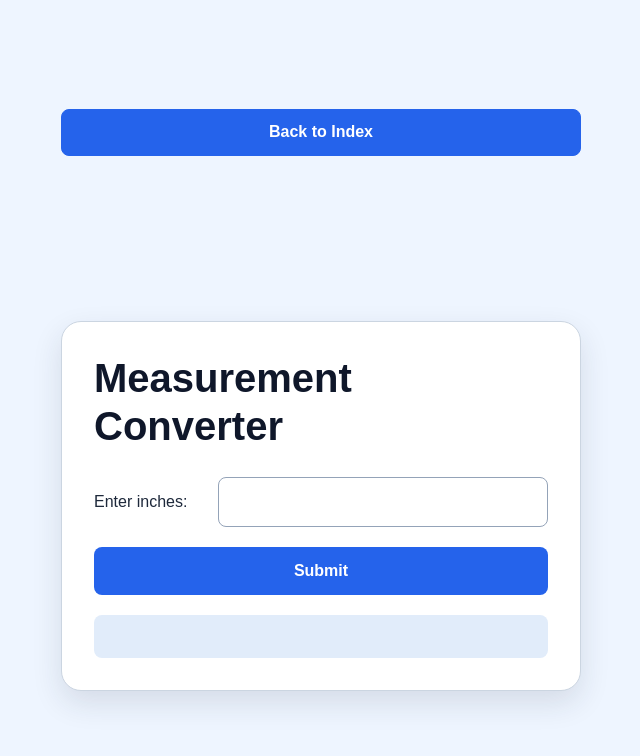
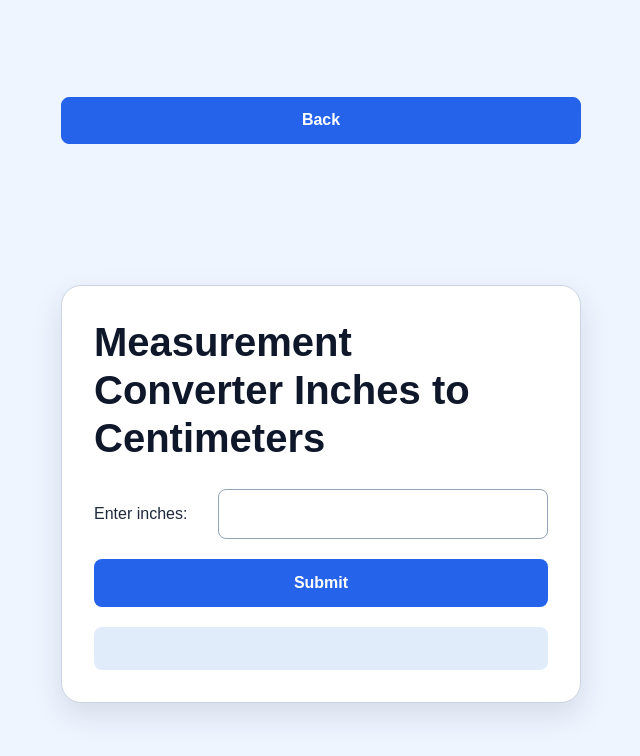
Before and after one commit to dogdogyoop/DTI224, a website: page converter.html in a window 1280 px wide. Shown: the whole page, without its empty margins (319-959 px from the left). Drawn offline with Linux system fonts and the light colour scheme.

Commit message:
Rename assignment back links

```diff
--- a/converter.html
+++ b/converter.html
@@ -12,11 +12,11 @@
 
 <body class="calculator-page">
 
-<a class="page-back" href="index.html">Back to Index</a>
+<a class="page-back" href="index.html">Back</a>
 
 <main class="card">
 
-    <h1>Measurement Converter</h1>
+    <h1>Measurement Converter Inches to Centimeters</h1>
 
     <div class="form-row">
         <label for="inch">Enter inches:</label>
```
Also changed, not shown: change.html (+1 -1 lines), drag-and-drop.html (+1 -1 lines), grading.html (+1 -1 lines).
